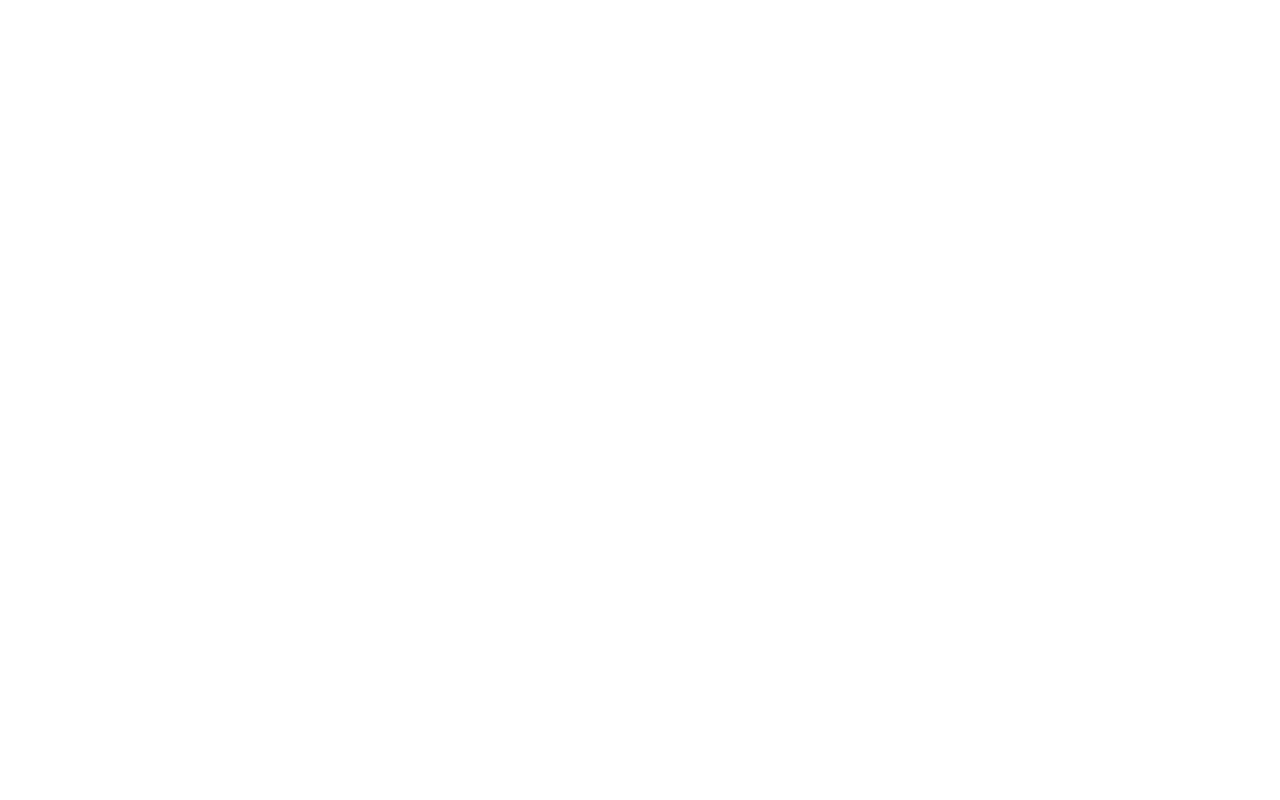
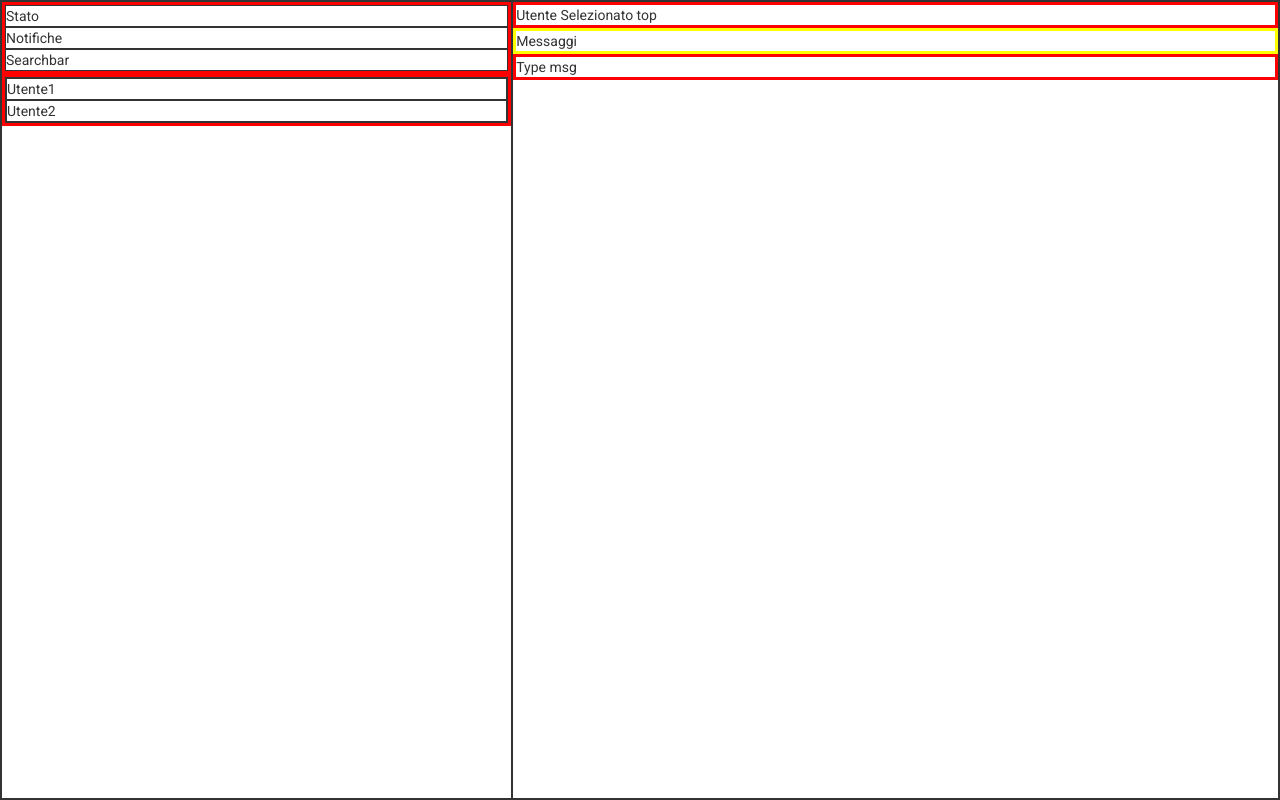
Before and after one commit to Giampaolo1/js-html-css-boolzap, a plain HTML site: page index.html in a window 1280 px wide. Drawn offline with nearby package versions, Linux system fonts and the light colour scheme.

Commit message:
Struttura

```diff
--- a/css/style.css
+++ b/css/style.css
@@ -10,3 +10,56 @@
 body {
   font-family: 'Roboto', sans-serif;
 }
+
+/* DEBUG:  */
+div {
+  border: solid 1px;
+}
+
+section {
+  border: solid red;
+}
+
+main {
+  border: solid yellow;
+}
+
+/* bloccone di pagina */
+
+.blocconedipagina {
+  display: flex;
+  width: 100vw;
+  height: 100vh;
+}
+
+/* bloccone left */
+
+.blocconeleft {
+  width: 40%;
+  height: 100%;
+}
+
+.navlaterale {
+  /* display: flex;
+  flex-direction: column; */
+  height: auto;
+  overflow: auto;
+}
+
+/* BLOCCONE RIGHT *//* IDEA:  *//* IDEA:  */
+
+.blocconeright {
+  width: 60%;
+  height: 100%;
+  /* display: flex; */
+}
+
+.mainmessaggi {
+  height: auto;
+  overflow: auto;
+}
+
+.typemsg {
+  /* display: flex;
+  justify-content: flex-end; */
+}
--- a/index.html
+++ b/index.html
@@ -14,11 +14,65 @@
     <!-- font -->
     <link href="https://fonts.googleapis.com/css?family=Roboto&display=swap" rel="stylesheet">
 
-    <title>JP</title>
+    <title>JP Boolzap</title>
   </head>
   <body>
-  <!-- inizio header  -->
 
+    <!-- BLOCCONE DI PAGINA -->
+    <div class="blocconedipagina">
+
+      <!-- BLOCCONE LEFT -->
+      <div class="blocconeleft">
+        <section class="partefissa">
+          <div class="stato">
+            Stato
+          </div>
+          <div class="notifiche">
+            Notifiche
+          </div>
+          <div class="searchbar">
+            Searchbar
+          </div>
+        </section>
+        <!-- parte nav messaggi -->
+        <section>
+          <div class="navlaterale">
+            <div>
+              Utente1
+            </div>
+            <div>
+              Utente2
+            </div>
+          </div>
+        </section>
+
+      <!-- fine BLOCCONE LEFT -->
+      </div>
+
+      <!-- IDEA:  --><!-- IDEA:  --><!-- IDEA:  -->
+
+      <!-- BLOCCONE RIGHT -->
+      <div class="blocconeright">
+        <section class="utenteselezionatotop">
+              Utente Selezionato top
+        </section>
+        <main class="mainmessaggi">
+            Messaggi
+        </main>
+        <section class="typemsg">
+          Type msg
+        </section>
+
+
+      <!-- fine BLOCCONE RIGHT -->
+      </div>
+
+
+    <!-- fine bloccone di pagina -->
+    </div>
+
+
+<!-- IDEA:  --><!-- IDEA:  --><!-- IDEA:  -->
   <!-- Libreria Jquery -->
   <script src="https://ajax.googleapis.com/ajax/libs/jquery/3.3.1/jquery.min.js"></script>
 
--- a/script/main.js
+++ b/script/main.js
@@ -1,3 +1,33 @@
-// $( document ).ready(function() {
-//     console.log( "ready!" );
-// });
+// Milestone 1
+// Replica della grafica con la possibilità di avere messaggi scritti dall’utente (verdi) e dall’interlocutore (bianco) assegnando due classi CSS diverse
+// Aggiunta di un messaggio: l’utente scrive un testo nella parte bassa e cliccando invia il testo viene aggiunto al thread sopra, come messaggio verde
+
+
+$( document ).ready(function() {
+
+
+
+
+
+
+
+
+
+
+
+
+
+
+
+
+
+
+
+
+
+
+
+
+
+
+});
```
